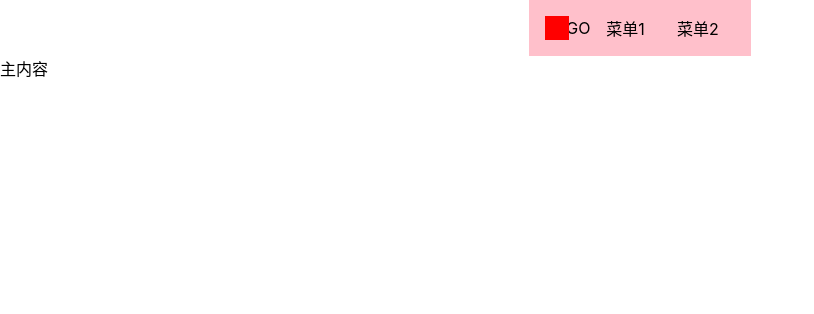
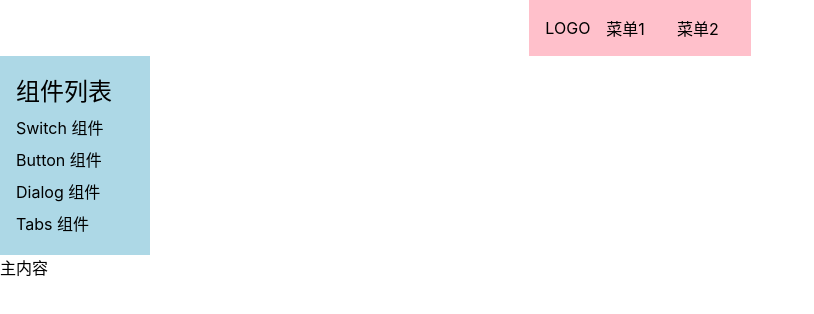
Before and after one commit to lxh6688/vue3-ui, a Vue app: page /#/doc in a window 1280 px wide. Shown: the top 314 px of the page, without its empty margins (0-814 px from the left). Built offline with nearby package versions, Linux system fonts and the light colour scheme.

Commit message:
完善 aside 切换逻辑

```diff
--- a/src/App.vue
+++ b/src/App.vue
@@ -8,7 +8,8 @@ import { provide, ref } from 'vue'
 export default {
     name: 'App',
     setup() {
-        const menuVisible = ref(false)
+        const width = document.documentElement.clientWidth;
+        const menuVisible = ref(width <= 500 ? false : true)
         provide('menuVisible', menuVisible)
     }
 }
--- a/src/components/Topnav.vue
+++ b/src/components/Topnav.vue
@@ -1,12 +1,12 @@
 <template>
     <div>
         <div class="topnav">
-            <div class="logo" @click="toggleMenu">LOGO</div>
+            <div class="logo">LOGO</div>
             <ul class="menu">
                 <li>菜单1</li>
                 <li>菜单2</li>
             </ul>
-            <span class="toggleAside"></span>
+            <span class="toggleAside" @click="toggleMenu"></span>
         </div>
     </div>
 </template>
@@ -49,7 +49,6 @@ export default {
         }
     }
     > .toggleAside {
-    display: inline-block;
     width: 24px;
     height: 24px;
     background: red;
@@ -57,10 +56,12 @@ export default {
     left: 16px;
     top: 50%;
     transform: translateY(-50%);
+    display: none;
   }
     @media (max-width:500px) {
         > .menu{display: none;}
         > .logo{margin: 0 auto;}
+        > .toggleAside {display: inline-block;}
     }
 }
 </style>
--- a/src/views/Doc.vue
+++ b/src/views/Doc.vue
@@ -42,10 +42,6 @@ aside {
     background: lightblue;
     width: 150px;
     padding: 16px;
-    position: fixed;
-    top: 0;
-    left: 0;
-    padding-top: 70px;
 
     >h2 {
         margin-bottom: 4px;
@@ -56,5 +52,11 @@ aside {
             padding: 4px 0;
         }
     }
+    @media (max-width: 500px){
+        position: fixed;
+        top: 0;
+        left: 0;
+        padding-top: 70px;
+    }
 }
 </style>
```
